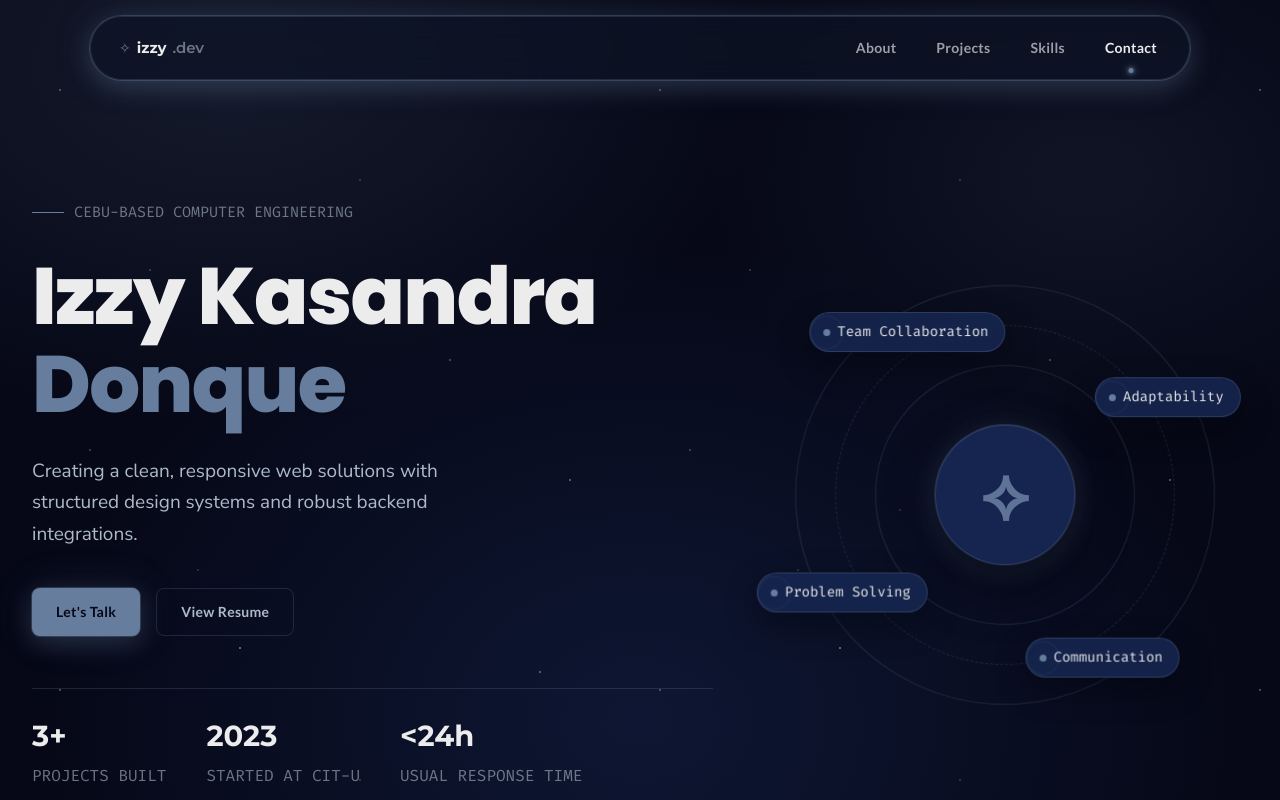
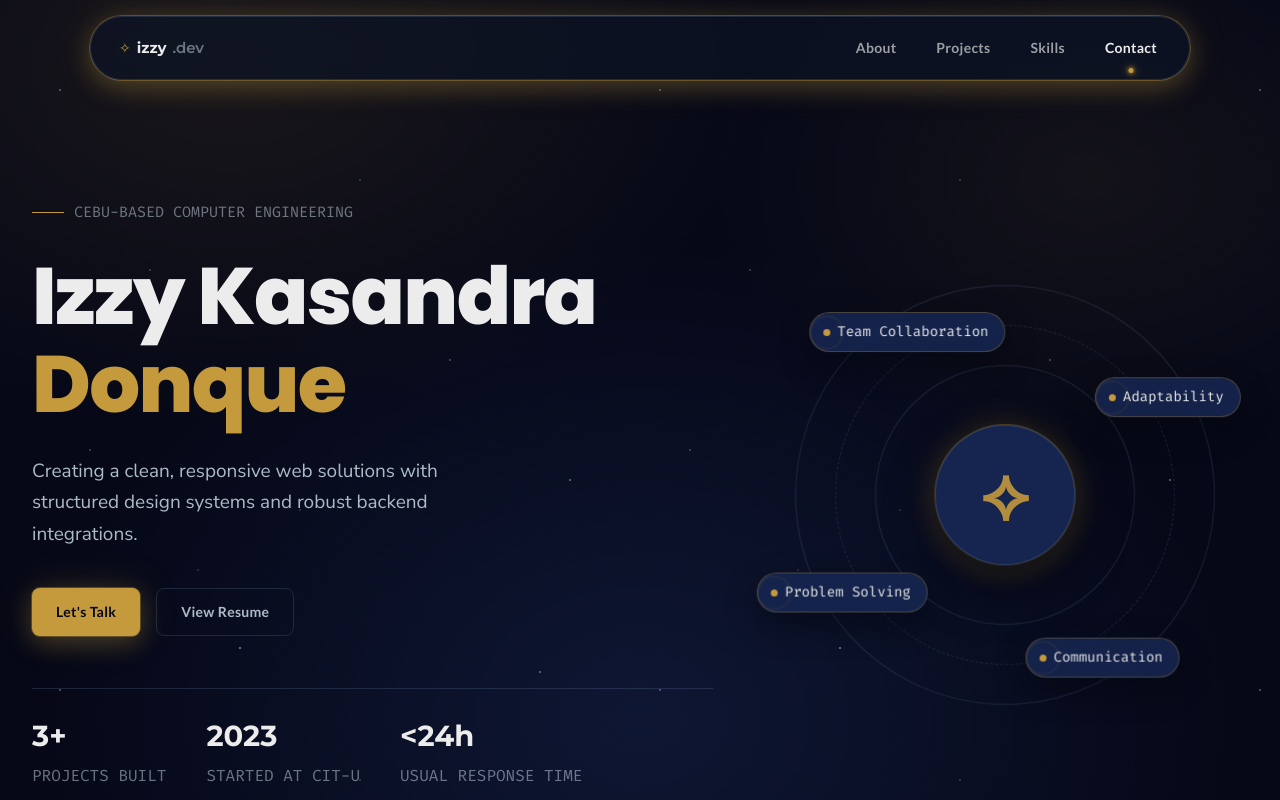
Before and after one commit to missdott/portfolio, a Next.js app: page / in a window 1280 px wide. Shown: the top 800 px of the page. Built offline with nearby package versions, Linux system fonts and the light colour scheme; no server answers.

Commit message:
color modifications

```diff
--- a/app/globals.css
+++ b/app/globals.css
@@ -11,10 +11,10 @@
   --surface-container: #16254F;
 
   /* — Colors / Primary — */
-  --primary-accent: #667D9D;
-  --primary-accent-15: rgba(102, 125, 157, 0.15);
-  --primary-accent-25: rgba(102, 125, 157, 0.25);
-  --primary-accent-30: rgba(102, 125, 157, 0.30);
+  --primary-accent: #C49A3C;
+  --primary-accent-15: rgba(196, 154, 60, 0.15);
+  --primary-accent-25: rgba(196, 154, 60, 0.25);
+  --primary-accent-30: rgba(196, 154, 60, 0.30);
 
   /* — Colors / Border — */
   --border-divider: rgba(102, 125, 157, 0.25);
@@ -25,7 +25,7 @@
   --ink-subdued: rgba(172, 187, 198, 0.60);
 
   /* — Effects — */
-  --glow-accent: 0 0 0 1px rgba(102, 125, 157, 0.35), 0 8px 24px rgba(102, 125, 157, 0.25), 0 0 40px rgba(102, 125, 157, 0.18);
+  --glow-accent: 0 0 0 1px rgba(196, 154, 60, 0.35), 0 8px 24px rgba(196, 154, 60, 0.25), 0 0 40px rgba(196, 154, 60, 0.18);
   --shadow-large: 0 24px 48px rgba(2, 4, 12, 0.55), 0 4px 12px rgba(2, 4, 12, 0.4);
   --shadow-card: 0 12px 32px rgba(2, 4, 12, 0.45);
 
@@ -70,8 +70,8 @@ body {
   z-index: 0;
   pointer-events: none;
   background:
-    radial-gradient(ellipse 900px 600px at 18% 8%, rgba(102, 125, 157, 0.16), transparent 60%),
-    radial-gradient(ellipse 700px 500px at 85% 22%, rgba(102, 125, 157, 0.10), transparent 55%),
+    radial-gradient(ellipse 900px 600px at 18% 8%, rgba(196, 154, 60, 0.10), transparent 60%),
+    radial-gradient(ellipse 700px 500px at 85% 22%, rgba(196, 154, 60, 0.07), transparent 55%),
     radial-gradient(ellipse 1000px 800px at 50% 90%, rgba(22, 37, 79, 0.5), transparent 60%),
     var(--surface-canvas);
 }
@@ -116,6 +116,7 @@ body {
   padding-bottom: 120px;
   scroll-margin-top: 80px;
 }
+
 /* ============================================================
    TYPOGRAPHY SYSTEM
    ============================================================ */
```
